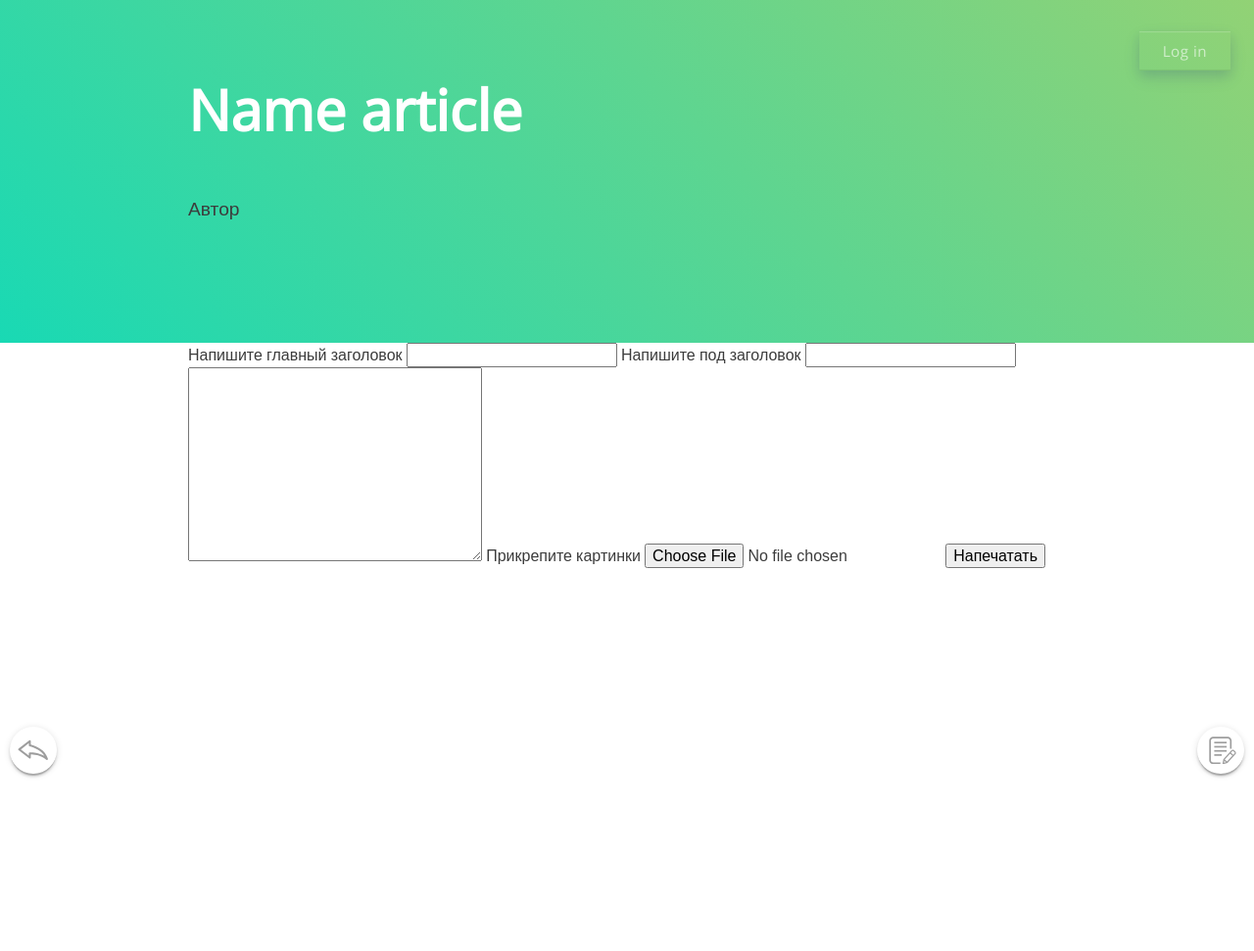
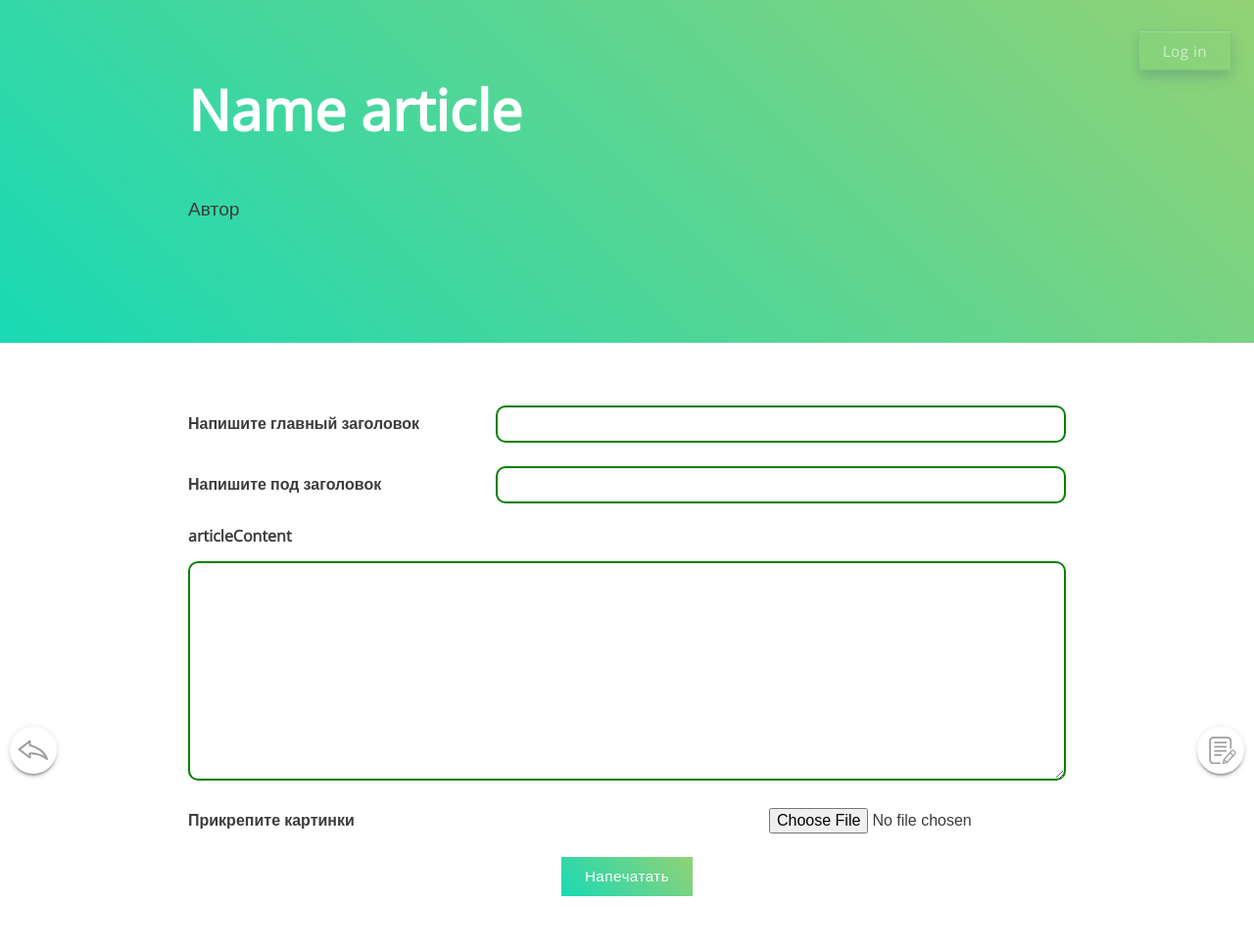
Before and after one commit to AleksBasko/PyBlog, a Django app: page /articles/write/ in a window 1280 px wide. Shown: the whole page at 98% size. Before the commit the page ends 794 px from the top, so only its background shows below. Run offline with Django 3.2, Linux system fonts and the light colour scheme; style sheets or scripts are compiled from the project's sources; some libraries are stand-ins or nearby versions.

Commit message:
write article

```diff
--- a/static-src/src/style/main.scss
+++ b/static-src/src/style/main.scss
@@ -28,6 +28,7 @@
 @import "part/components/menu.component";
 @import "part/components/comment.component";
 @import "part/components/preloader.component";
+@import "part/components/write-form.component";
 
 /* ------ */
 
--- /dev/null
+++ b/static-src/src/style/part/components/write-form.component.scss
@@ -0,0 +1,62 @@
+
+.write-form__row {
+    display: flex;
+    justify-content: space-between;
+    align-items: center;
+    margin-bottom: 1.5rem;
+
+    .write-form__col--sm {
+        width: 35%;
+    }
+    .write-form__col--lg {
+        width: 65%;
+    }
+}
+
+.write-form__input {
+    height: 38px;
+    width: 100%;
+    border: 2px solid $color-green-dark;
+    border-radius: 10px;
+    padding: {
+        left: .8rem;
+        right: .8rem;
+    }
+    line-height: 34px;
+}
+
+.write-form__label {
+    font-weight: 700;
+}
+
+.write-form__content {
+    min-height: 14rem;
+    width: 100%;
+    min-width: 100%;
+    max-width: 100%;
+    padding: {
+        top: .8rem;
+        bottom: .8rem;
+        left: 2rem;
+        right: 2rem;
+    }
+    border: 2px solid $color-green-dark;
+    border-radius: 10px;
+}
+
+.write-form__wrap-content {
+    margin-bottom: 1.5rem;
+
+    .write-form__label {
+        display: block;
+        margin-bottom: 1rem;
+    }
+}
+.write-form__wrap-btn {
+    text-align: center;
+}
+
+.write-form__btn {
+    border: none;
+    background: linear-gradient(45deg, #19d9b4 0%, #92d275 100%);
+}
--- a/static-src/src/style/part/elements/blocks.scss
+++ b/static-src/src/style/part/elements/blocks.scss
@@ -25,6 +25,12 @@ body {
     margin: 0 auto;
 }
 
+.section--inner {
+    padding: {
+        top: 4rem;
+        bottom: 3.5rem;
+    }
+}
 
 // not mine
 .lr-inner-container {
--- a/static-src/src/style/part/global/colors.scss
+++ b/static-src/src/style/part/global/colors.scss
@@ -7,6 +7,8 @@ $color-grey-light: #708198;
 $color-grey: #59687c;
 $color-grey-dark: #414c5a;
 $color-grey-darkness: #3C3C3C;
+
+$color-green-dark: green;
 
 
 $color-blue: #54ceff;
--- a/templates/article/writeArticle.html
+++ b/templates/article/writeArticle.html
@@ -36,17 +36,47 @@
     </div>
 
     <div class="container">
-        <form action="/articles/createNewArticle/" method="POST">
-            {% csrf_token %}
-            <label for="articleTitle">Напишите главный заголовок</label>
-            <input type="text" name="articleTitle">
-            <label for="articleSubTitle">Напишите под заголовок</label>
-            <input type="text" name="articleSubTitle">
-            <textarea name="articleContent" id="" cols="30" rows="10"></textarea>
-            <label for="articlePhoto">Прикрепите картинки</label>
-            <input type="file" name="articlePhoto">
-            <button>Напечатать</button>
-        </form>
+        <section class="section--inner">
+            <form action="/articles/createNewArticle/" method="POST" class="write-form">
+                {% csrf_token %}
+                <div class="write-form__row">
+                    <div class="write-form__col write-form__col--sm">
+                        <label for="articleTitle" class="write-form__label">Напишите главный заголовок</label>
+                    </div>
+
+                    <div class="write-form__col write-form__col--lg">
+                        <input type="text" name="articleTitle" class="write-form__input">
+                    </div>
+                </div>
+
+                <div class="write-form__row">
+                    <div class="write-form__col write-form__col--sm">
+                        <label for="articleSubTitle" class="write-form__label">Напишите под заголовок</label>
+                    </div>
+
+                    <div class="write-form__col write-form__col--lg">
+                        <input type="text" name="articleSubTitle" class="write-form__input">
+                    </div>
+                </div>
+
+                <div class="write-form__wrap-content">
+                    <div>
+                        <label for="articleContent" class="write-form__label">articleContent</label>
+                    </div>
+                    <textarea name="articleContent" id="" class="write-form__content"></textarea>
+                </div>
+
+                <div class="write-form__row">
+                    <label for="articlePhoto" class="write-form__label">Прикрепите картинки</label>
+                    <input type="file" name="articlePhoto">
+                </div>
+
+                <div class="write-form__wrap-btn">
+                    <button class="write-form__btn btn">Напечатать</button>
+                </div>
+            </form>
+        </section>
+
     </div>
 
 
```
